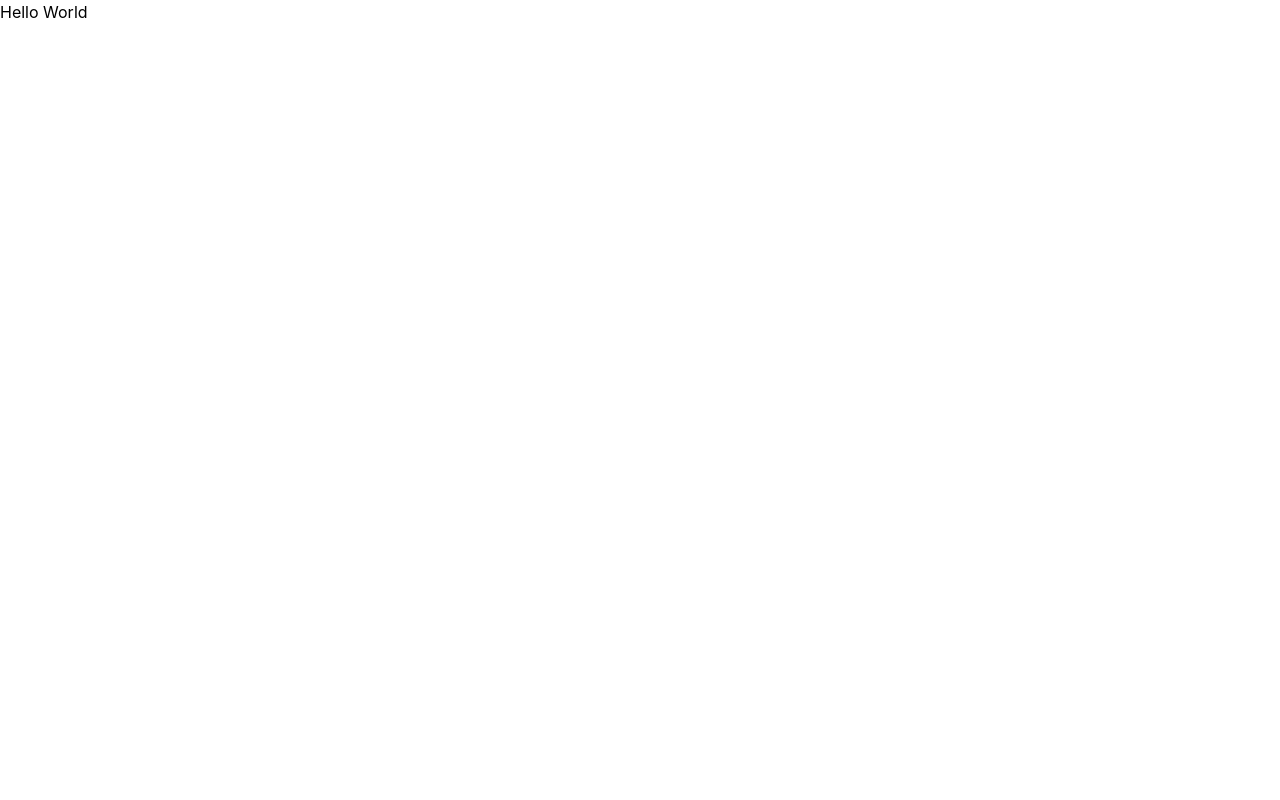
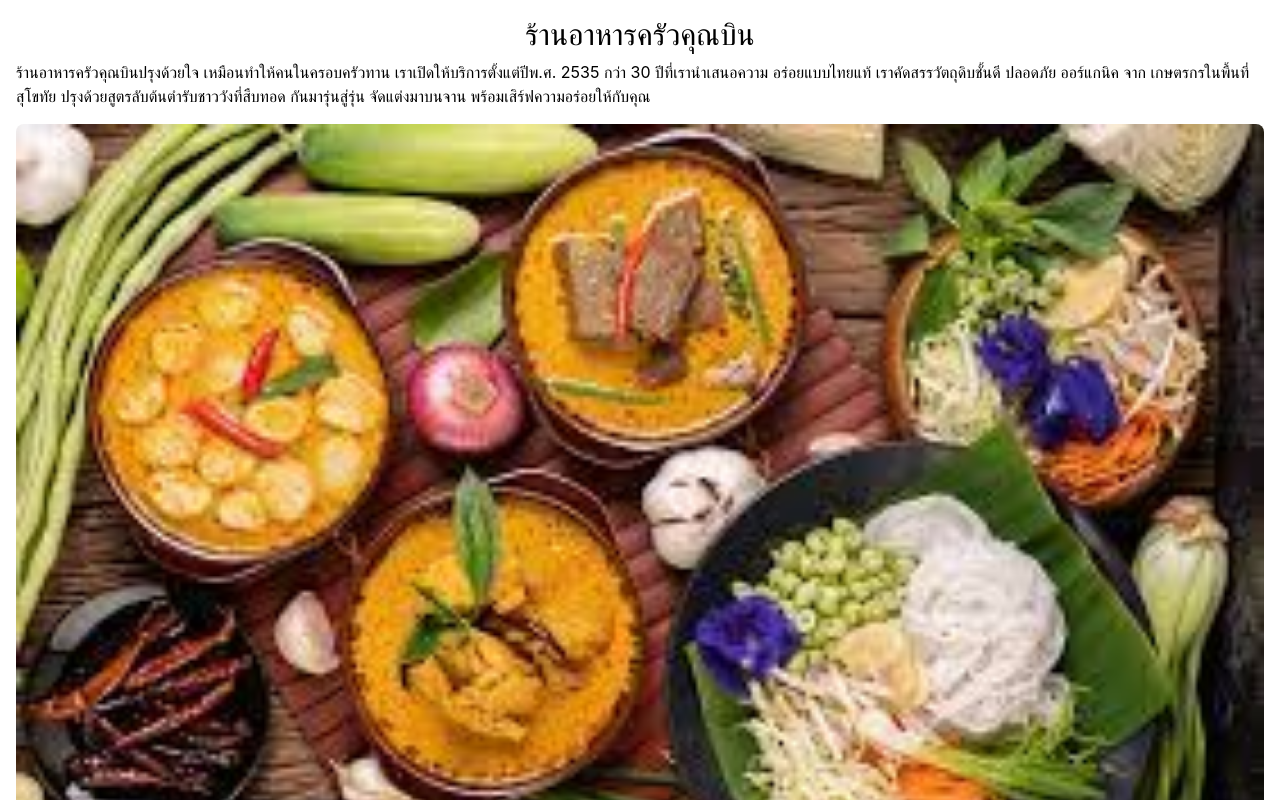
Before and after one commit to soAcademy/food-menu-app, a React (Create React App) app: page / in a window 1280 px wide. Shown: the top 800 px of the page. Built offline with nearby package versions, Linux system fonts and the light colour scheme.

Commit message:
feat: add home page

```diff
--- a/src/pages/Home.js
+++ b/src/pages/Home.js
@@ -1 +1,15 @@
-export const Home = () => <div>Hello World</div>;
+import Banner from "../assets/banner.jpg";
+
+export const Home = () => (
+  <div className="px-4">
+    <h1 className="text-3xl text-center mt-4">ร้านอาหารครัวคุณบิน</h1>
+    <p className="mt-2">
+      ร้านอาหารครัวคุณบินปรุงด้วยใจ เหมือนทำให้คนในครอบครัวทาน
+      เราเปิดให้บริการตั้งแต่ปีพ.ศ. 2535 กว่า 30 ปีที่เรานำเสนอความ
+      อร่อยแบบไทยแท้ เราคัดสรรวัตถุดิบชั้นดี ปลอดภัย ออร์แกนิค จาก
+      เกษตรกรในพื้นที่สุโขทัย ปรุงด้วยสูตรลับต้นตำรับชาววังที่สืบทอด
+      กันมารุ่นสู่รุ่น จัดแต่งมาบนจาน พร้อมเสิร์ฟความอร่อยให้กับคุณ
+    </p>
+    <img src={Banner} className="w-full mt-4 rounded-lg" />
+  </div>
+);
```
Also changed, not shown: src/assets/banner.jpg (added).
